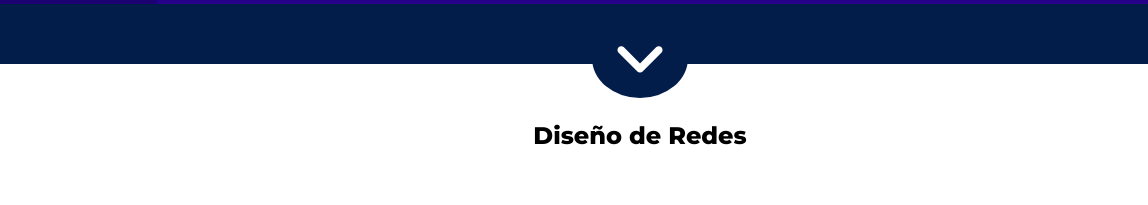
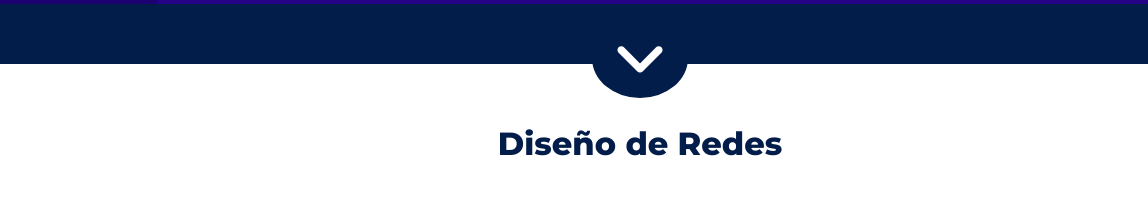
Before and after one commit to santiagoposadag/pagina-web-fisy, a plain HTML site: page sevicios.html in a window 1280 px wide. Shown: the part 676-881 px from the top of the page, 0-1148 px from the left. Drawn offline with nearby package versions, Linux system fonts and the light colour scheme; a web font is replaced by a local one.

Commit message:
fixed the size of the titles in the service page

```diff
--- a/css/servicios.css
+++ b/css/servicios.css
@@ -113,6 +113,11 @@ h1{
 .primer__contenedor h2{
   margin:0;
   text-align: center;
+}
+
+h2{
+  font-size: 2rem;
+  color:#021d49;
 }
 
 .contenedor__carta-tres{
```
